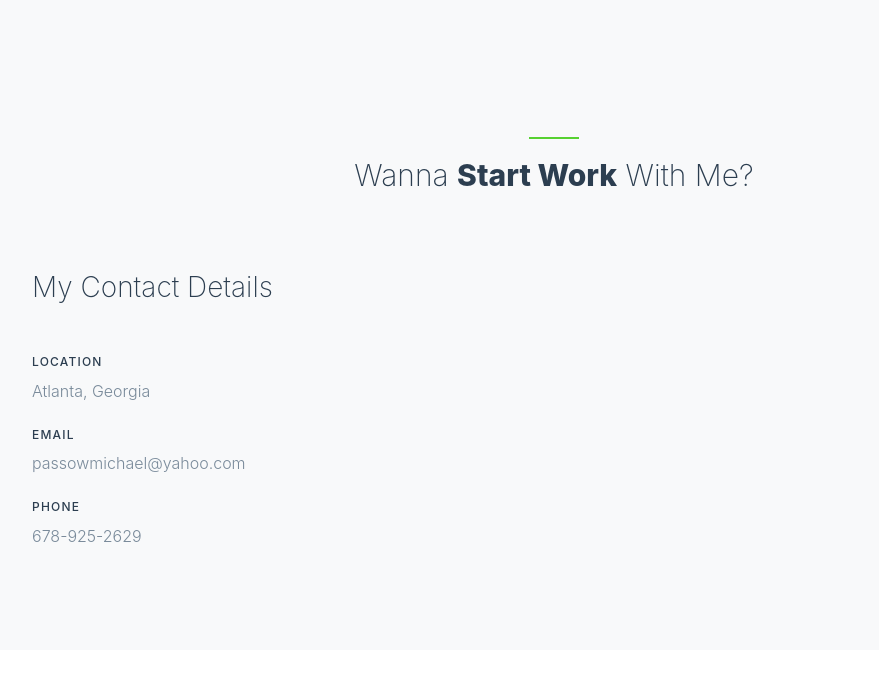
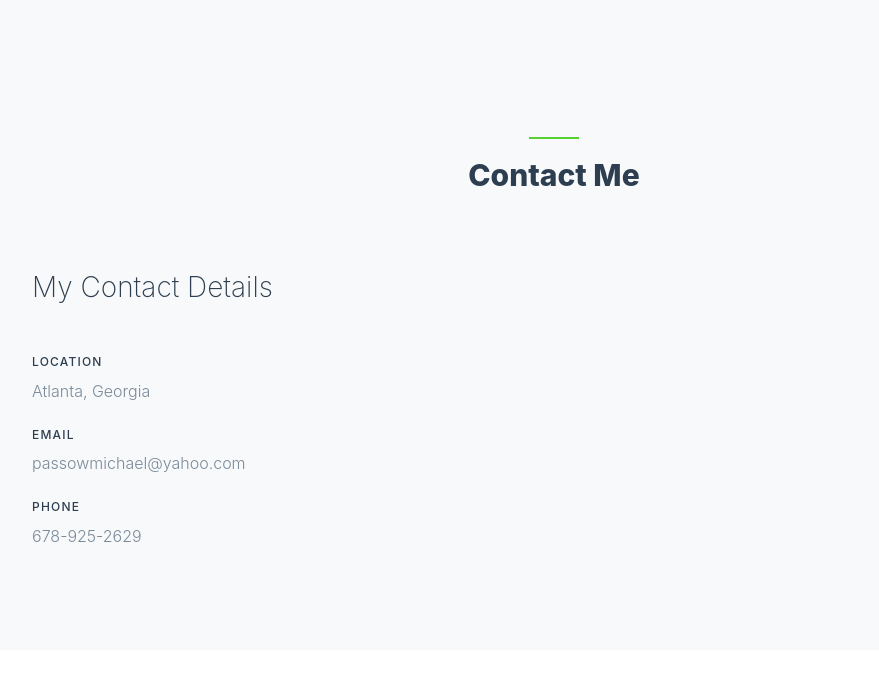
Before and after one commit to mikepassow/Portfolio, a plain HTML site: page index.html in a window 1280 px wide. Shown: the part 6240-6935 px from the top of the page, without its empty margins (86-965 px from the left). Drawn offline with nearby package versions, Linux system fonts and the light colour scheme; some packages are replaced by stand-ins of ours; no server answers; files whose address does not match are found by name.

Commit message:
removed wanna start work with me

```diff
--- a/index.html
+++ b/index.html
@@ -479,7 +479,7 @@
         <div class="row">
           <div class="col-md-12 mb-5">
             <div class="section-heading text-center">
-              <h2>Wanna <strong>Start Work</strong> With Me?</h2>
+              <h2><strong>Contact Me</strong></h2>
             </div>
           </div>
 
```
